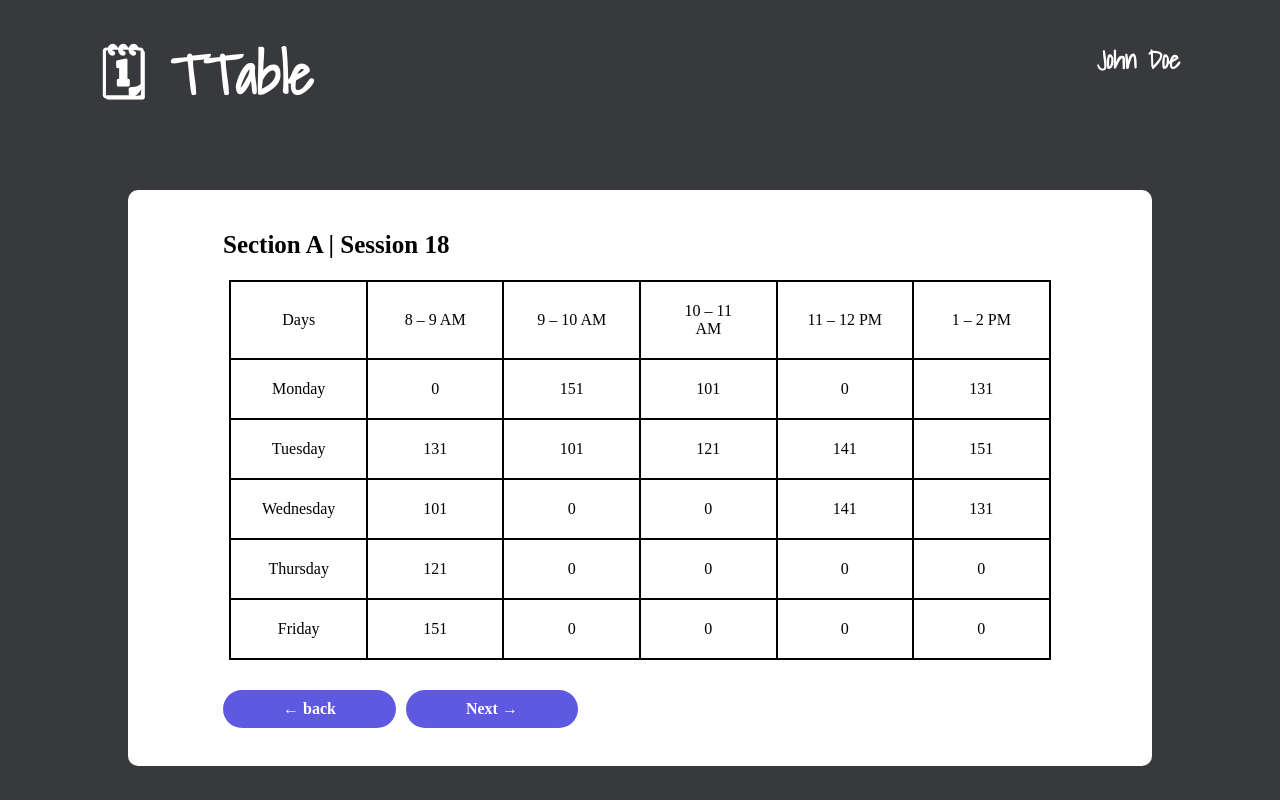
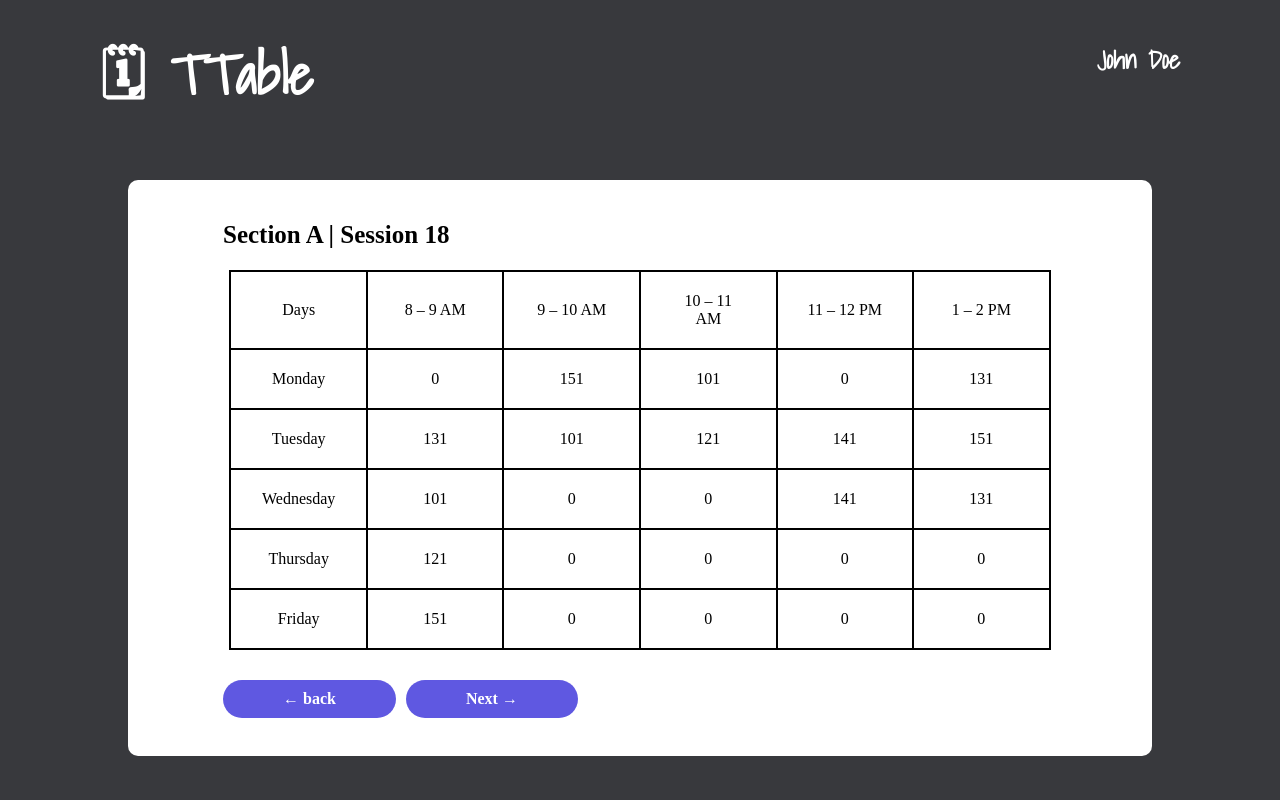
Before and after one commit to msaaddev/TTable, a React (Create React App) app in the folder frontend/: page / in a window 1280 px wide. Built offline with nearby package versions, Linux system fonts and the light colour scheme; a web font is replaced by a local one.

Commit message:
👌 IMPROVE: margin

```diff
--- a/frontend/src/styles/schedule.css
+++ b/frontend/src/styles/schedule.css
@@ -16,7 +16,7 @@
     background-color: #ffffff;
     border: none;
     border-radius: 10px;
-    margin-top: 30px;
+    margin-top: 20px;
 }
 
 .sh_enclosing_container {
```
